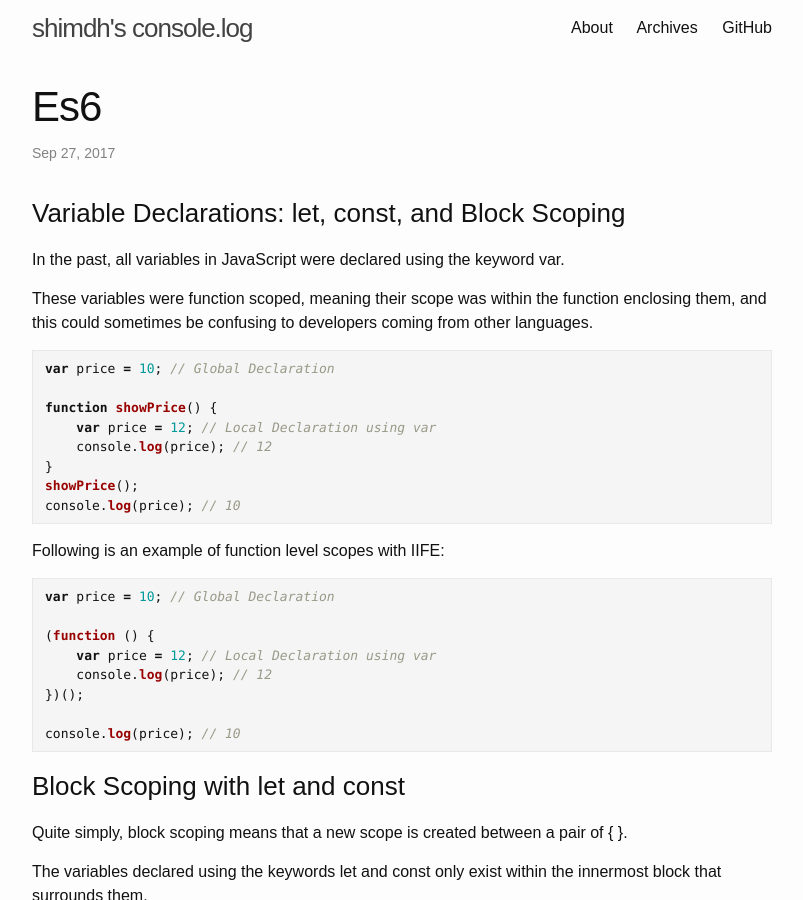
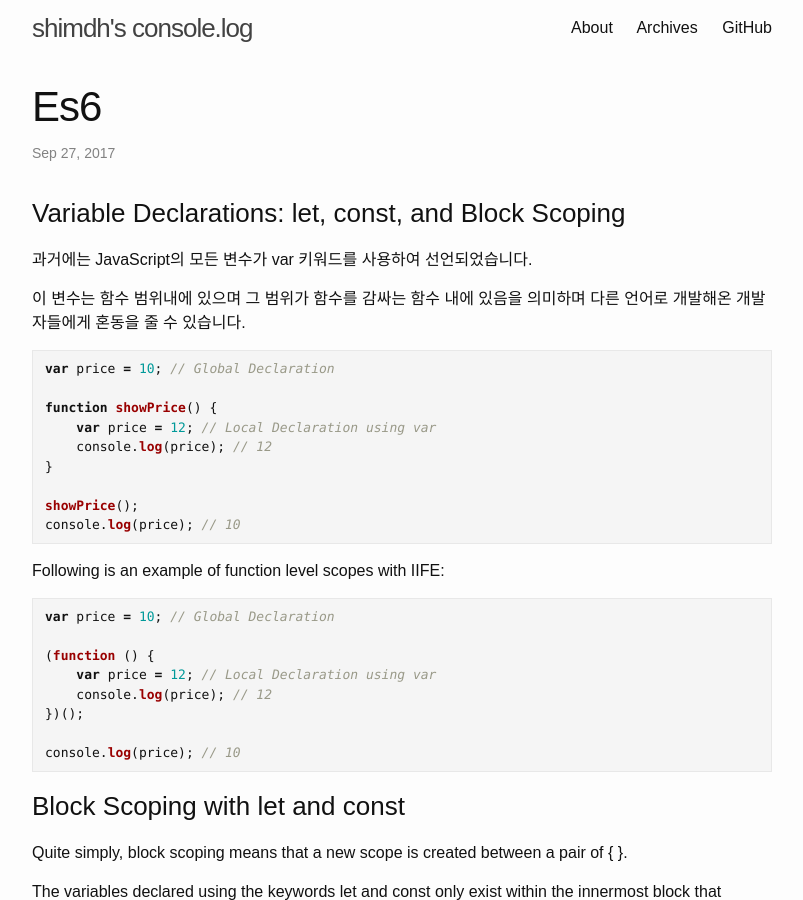
Before and after one commit to yous/whiteglass, a Jekyll site: the page built from _posts/2017-09-27-es6.md, in a window 1280 px wide and 900 px high. Shown: the whole window, without its empty margins (238-1041 px from the left). Built offline with Jekyll 4.4.1, drawn with Linux system fonts in a browser that asks for light colours.

Commit message:
added translation

```diff
--- a/_posts/2017-09-27-es6.md
+++ b/_posts/2017-09-27-es6.md
@@ -4,9 +4,12 @@ layout: post
 
 ### Variable Declarations: let, const, and Block Scoping
 
-In the past, all variables in JavaScript were declared using the keyword var.
+<!-- In the past, all variables in JavaScript were declared using the keyword var. -->
+과거에는 JavaScript의 모든 변수가 var 키워드를 사용하여 선언되었습니다.
 
-These variables were function scoped, meaning their scope was within the function enclosing them, and this could sometimes be confusing to developers coming from other languages.
+<!-- These variables were function scoped, meaning their scope was within the function enclosing them, and this could sometimes be confusing to developers coming from other languages. -->
+
+이 변수는 함수 범위내에 있으며 그 범위가 함수를 감싸는 함수 내에 있음을 의미하며 다른 언어로 개발해온 개발자들에게 혼동을 줄 수 있습니다.
 
 {% highlight js %}
 var price = 10; // Global Declaration
@@ -15,6 +18,7 @@ function showPrice() {
     var price = 12; // Local Declaration using var
     console.log(price); // 12
 }
+
 showPrice();
 console.log(price); // 10
 {% endhighlight %}
```
